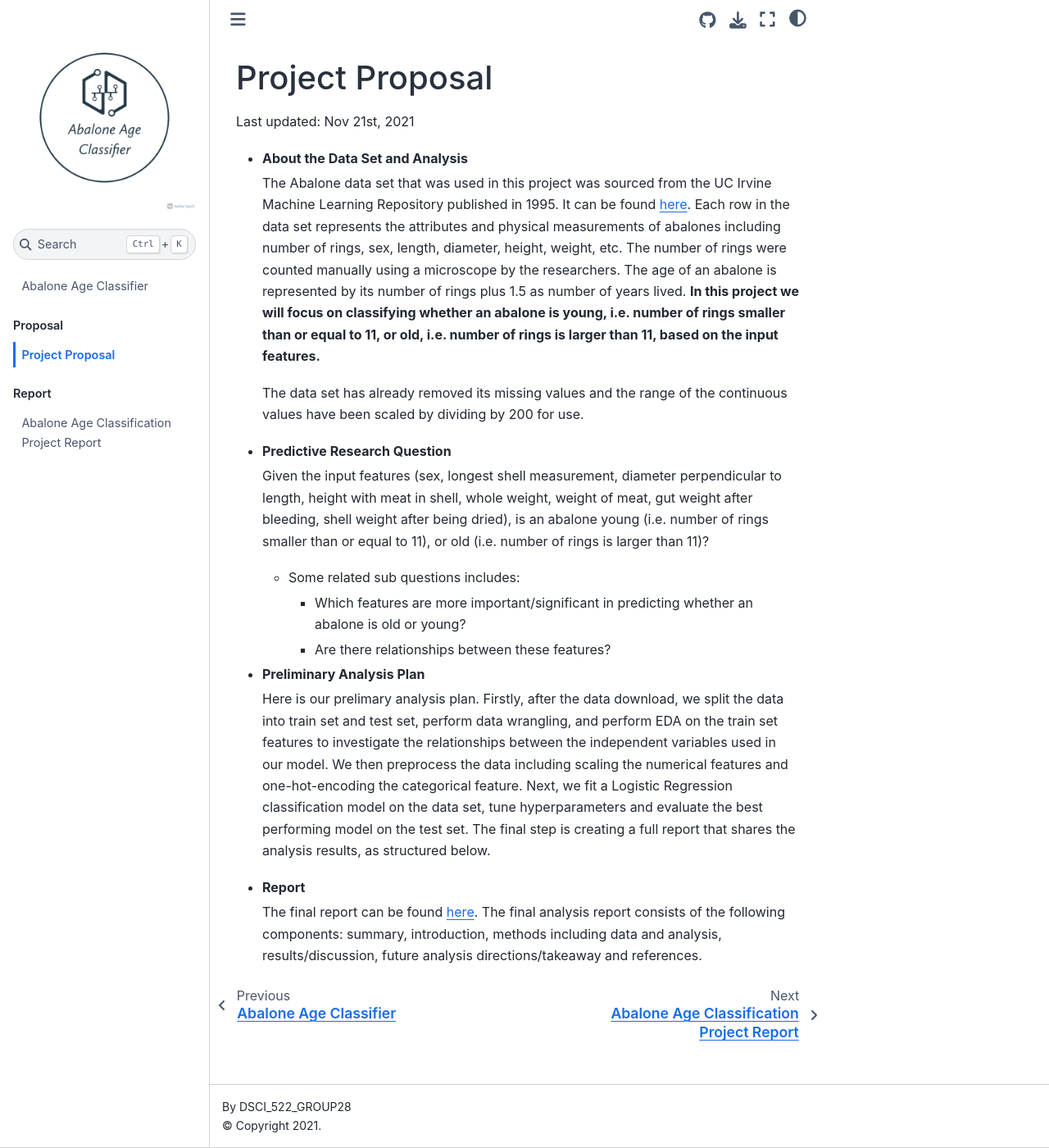
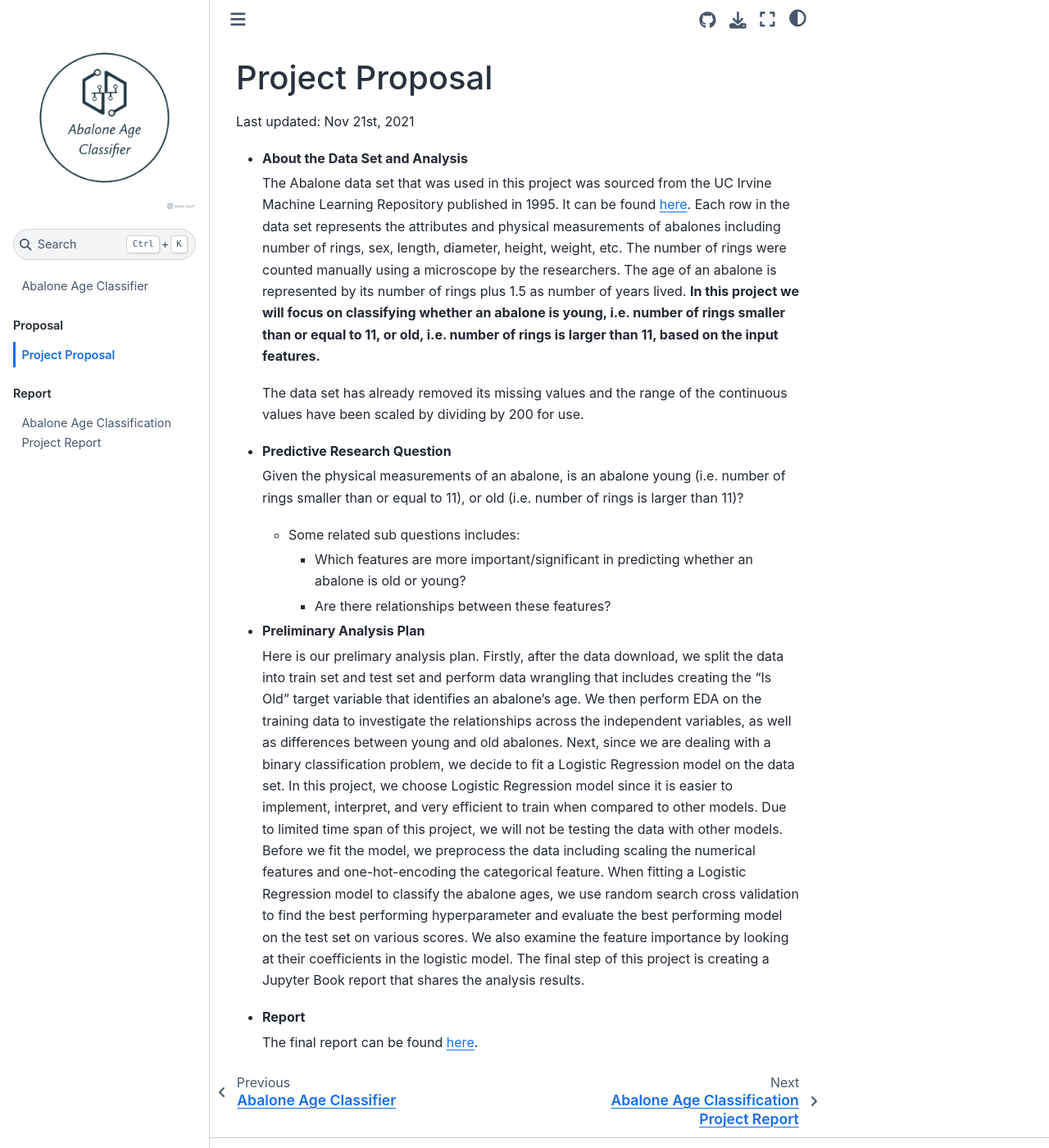
Before and after one commit to veerupandey/abalone_age_classification, a Jupyter Book: the page built from docs/proposal.md, in a window 1280 px wide and 1400 px high. Shown: the whole window at 82% size. Built offline with Jupyter Book 1.0.4 settings and Sphinx 7.4.7 and the Sphinx Book theme 1.1.4, drawn with Linux system fonts in a browser that asks for light colours.

Commit message:
Update proposal according to TA feedback

```diff
--- a/docs/proposal.md
+++ b/docs/proposal.md
@@ -10,7 +10,7 @@ Last updated: Nov 21st, 2021
 
 -   **Predictive Research Question**
 
-    Given the input features (sex, longest shell measurement, diameter perpendicular to length, height with meat in shell, whole weight, weight of meat, gut weight after bleeding, shell weight after being dried), is an abalone young (i.e. number of rings smaller than or equal to 11), or old (i.e. number of rings is larger than 11)?
+    Given the physical measurements of an abalone, is an abalone young (i.e. number of rings smaller than or equal to 11), or old (i.e. number of rings is larger than 11)?
 
     -   Some related sub questions includes:
 
@@ -20,8 +20,8 @@ Last updated: Nov 21st, 2021
 
 -   **Preliminary Analysis Plan**
 
-    Here is our prelimary analysis plan. Firstly, after the data download, we split the data into train set and test set, perform data wrangling, and perform EDA on the train set features to investigate the relationships between the independent variables used in our model. We then preprocess the data including scaling the numerical features and one-hot-encoding the categorical feature. Next, we fit a Logistic Regression classification model on the data set, tune hyperparameters and evaluate the best performing model on the test set. The final step is creating a full report that shares the analysis results, as structured below.
+    Here is our prelimary analysis plan. Firstly, after the data download, we split the data into train set and test set and perform data wrangling that includes creating the "Is Old" target variable that identifies an abalone's age. We then perform EDA on the training data to investigate the relationships across the independent variables, as well as differences between young and old abalones. Next, since we are dealing with a binary classification problem, we decide to fit a Logistic Regression model on the data set. In this project, we choose Logistic Regression model since it is easier to implement, interpret, and very efficient to train when compared to other models. Due to limited time span of this project, we will not be testing the data with other models. Before we fit the model, we preprocess the data including scaling the numerical features and one-hot-encoding the categorical feature. When fitting a Logistic Regression model to classify the abalone ages, we use random search cross validation to find the best performing hyperparameter and evaluate the best performing model on the test set on various scores. We also examine the feature importance by looking at their coefficients in the logistic model. The final step of this project is creating a Jupyter Book report that shares the analysis results.
 
 -   **Report**
 
-    The final report can be found [here](https://UBC-MDS.github.io/abalone_age_classification/README.html). The final analysis report consists of the following components: summary, introduction, methods including data and analysis, results/discussion, future analysis directions/takeaway and references.
+    The final report can be found [here](https://UBC-MDS.github.io/abalone_age_classification/README.html).
```
